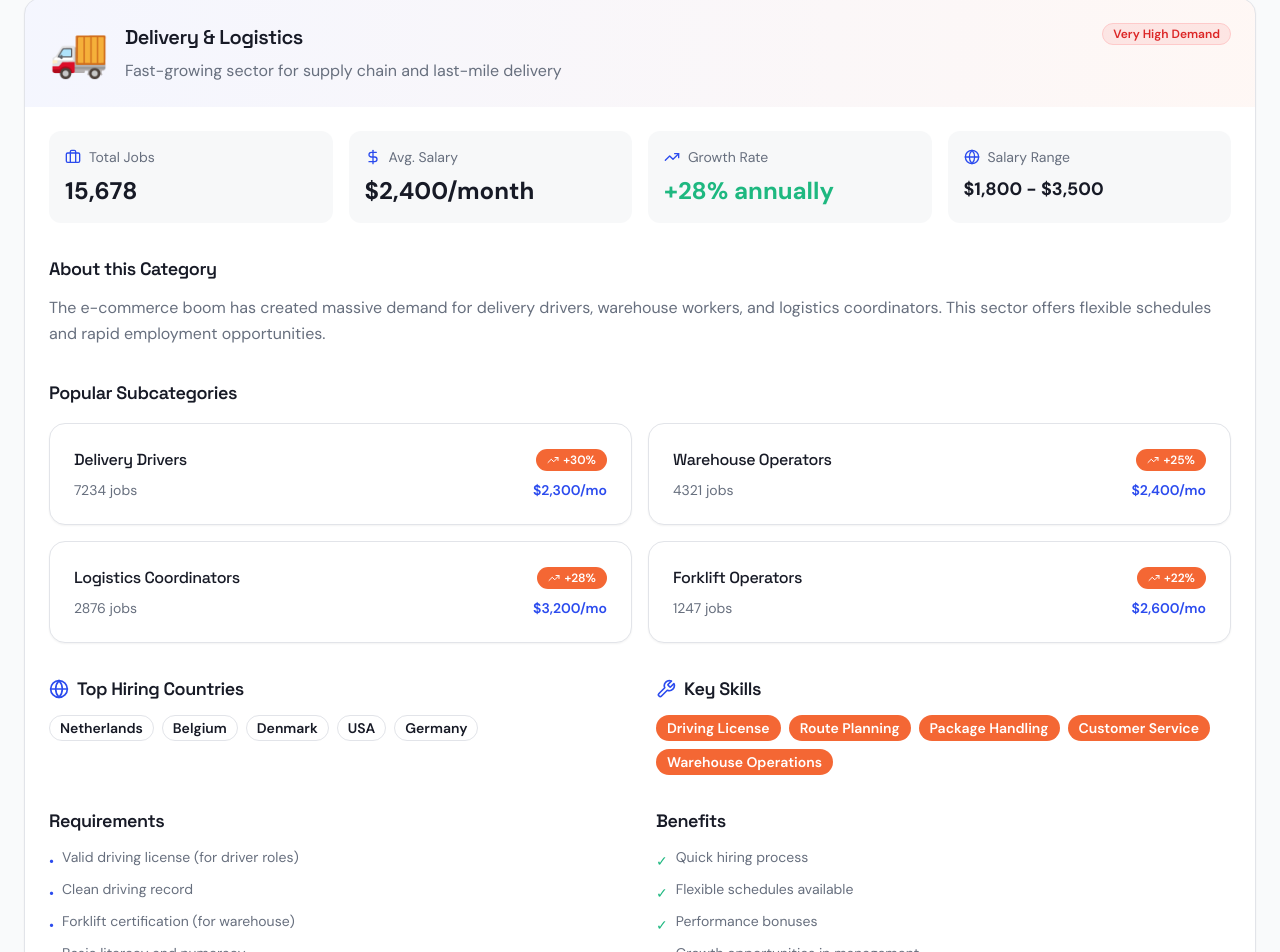
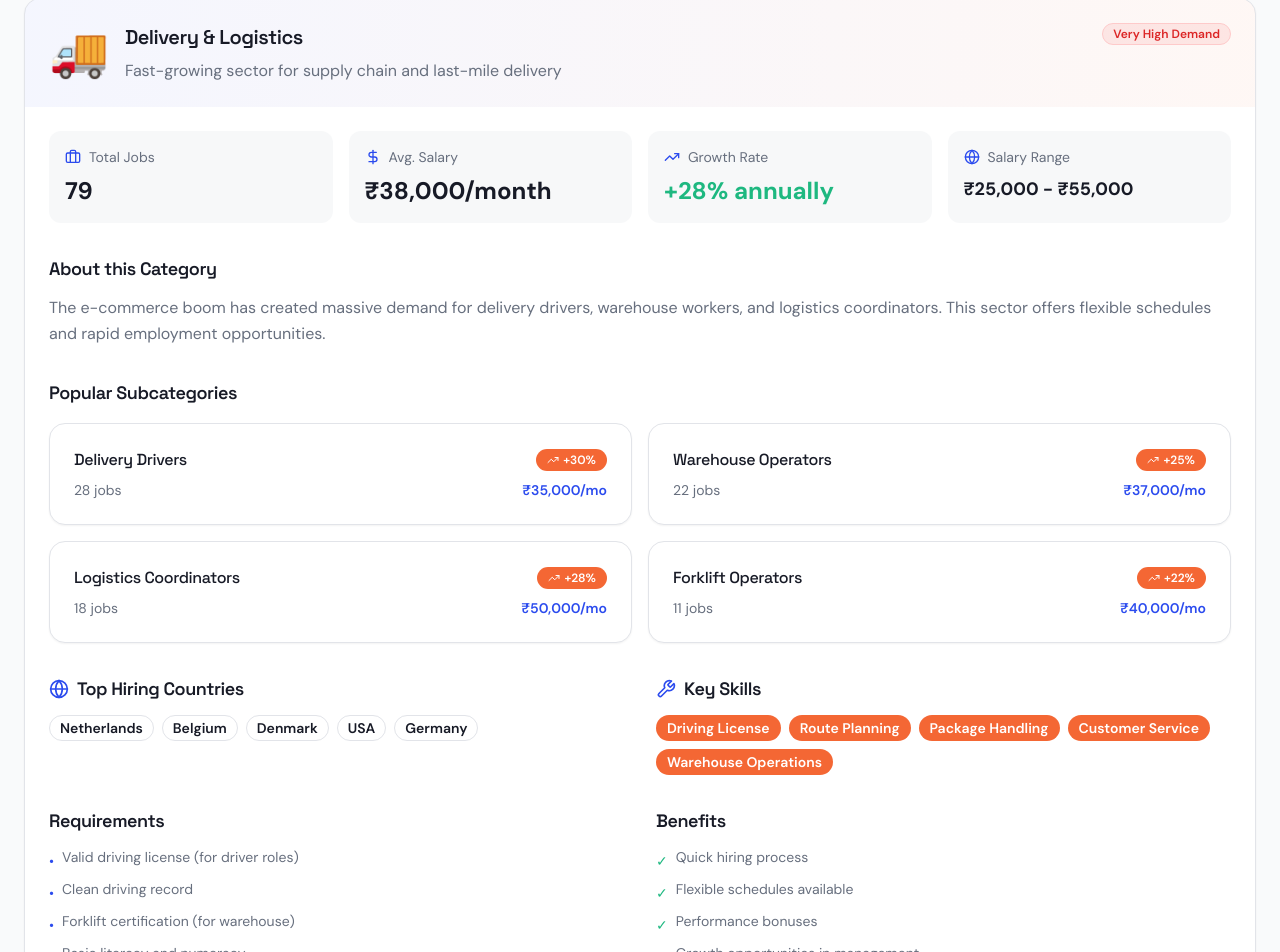
Before and after one commit to mukul-tater/gigbridge-global, a React (Vite) app: page /job-categories in a window 1280 px wide. Shown: the part 5066-6018 px from the top of the page. Built offline with nearby package versions, Linux system fonts and the light colour scheme.

Commit message:
Preceding changes

```diff
--- a/src/pages/JobCategories.tsx
+++ b/src/pages/JobCategories.tsx
@@ -187,18 +187,18 @@ const categoryDetails: CategoryDetail[] = [
     title: "Delivery & Logistics",
     description: "Fast-growing sector for supply chain and last-mile delivery",
     longDescription: "The e-commerce boom has created massive demand for delivery drivers, warehouse workers, and logistics coordinators. This sector offers flexible schedules and rapid employment opportunities.",
-    totalJobs: "15,678",
-    avgSalary: "$2,400/month",
-    salaryRange: "$1,800 - $3,500",
+    totalJobs: "79",
+    avgSalary: "₹38,000/month",
+    salaryRange: "₹25,000 - ₹55,000",
     demand: "Very High",
     growth: "+28% annually",
     topCountries: ["Netherlands", "Belgium", "Denmark", "USA", "Germany"],
     skills: ["Driving License", "Route Planning", "Package Handling", "Customer Service", "Warehouse Operations"],
     subcategories: [
-      { name: "Delivery Drivers", count: 7234, avgSalary: "$2,300/mo", growth: "+30%" },
-      { name: "Warehouse Operators", count: 4321, avgSalary: "$2,400/mo", growth: "+25%" },
-      { name: "Logistics Coordinators", count: 2876, avgSalary: "$3,200/mo", growth: "+28%" },
-      { name: "Forklift Operators", count: 1247, avgSalary: "$2,600/mo", growth: "+22%" }
+      { name: "Delivery Drivers", count: 28, avgSalary: "₹35,000/mo", growth: "+30%" },
+      { name: "Warehouse Operators", count: 22, avgSalary: "₹37,000/mo", growth: "+25%" },
+      { name: "Logistics Coordinators", count: 18, avgSalary: "₹50,000/mo", growth: "+28%" },
+      { name: "Forklift Operators", count: 11, avgSalary: "₹40,000/mo", growth: "+22%" }
     ],
     requirements: [
       "Valid driving license (for driver roles)",
```
